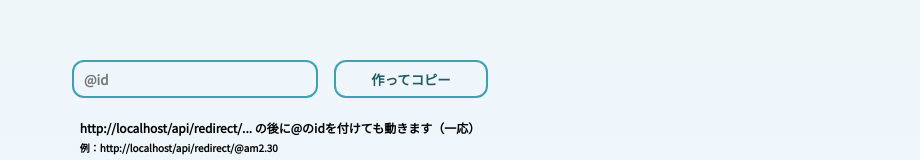
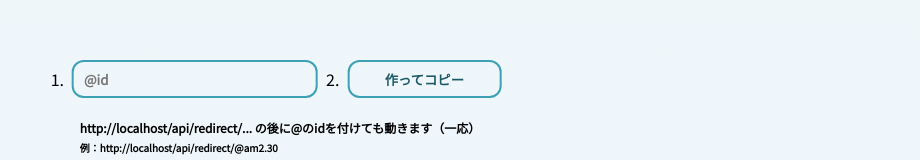
Before and after one commit to am230/youtube-live-chat-redirect, a Next.js app: page / in a window 1280 px wide. Shown: the part 321-481 px from the top of the page, without its empty margins (360-1280 px from the left). Built offline with nearby package versions, Linux system fonts and the light colour scheme.

Commit message:
Update index.tsx

```diff
--- a/pages/index.tsx
+++ b/pages/index.tsx
@@ -54,12 +54,14 @@ const Home = () => {
         <Form
             onSubmit={createLink}
             render={({handleSubmit}) => (<form onSubmit={handleSubmit}>
+                1.
                 <input
                     type="text"
                     placeholder='@id'
                     value={url}
                     onChange={(e) => setUrl(e.target.value)}
                 />
+                2.
                 <button onClick={handleSubmit}>作ってコピー</button>
             </form>)}
         />
```
